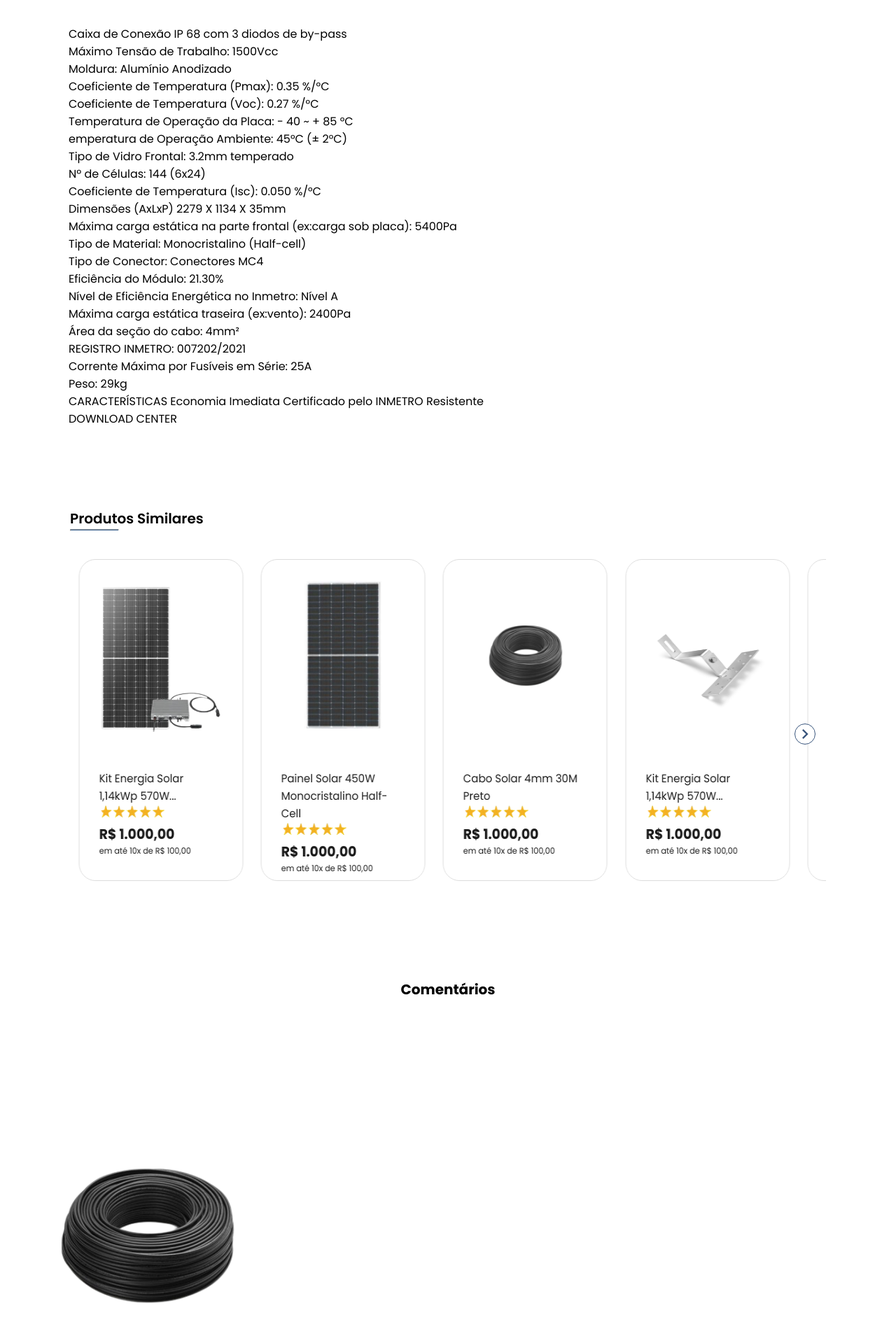
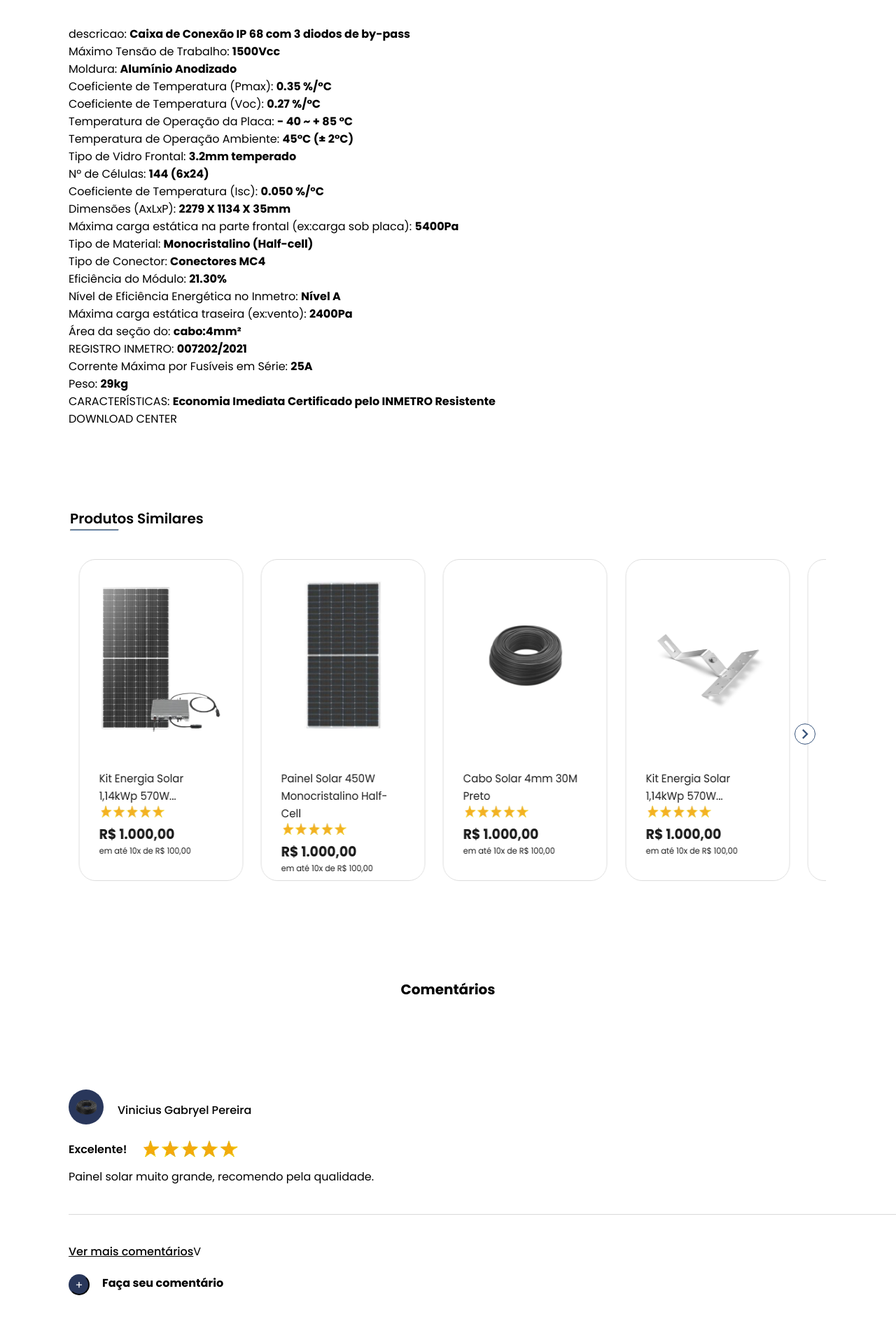
Before and after one commit to hackathon-equipe/HackathonFrontEnd, a Vue app: page /produto/caboSolar in a window 1280 px wide. Shown: the part 1180-3085 px from the top of the page at 70% size. Built offline with nearby package versions, Linux system fonts and the light colour scheme.

Commit message:
FEAT : continuando a pag do produto, adicionado descricao detalhada do produto #12

```diff
--- a/src/components/produtos/ProdutoComponent.vue
+++ b/src/components/produtos/ProdutoComponent.vue
@@ -6,7 +6,8 @@ const props = defineProps({
   img: String,
   nome: String,
   preco: String,
-  parcelas: String
+  parcelas: String,
+  VerMais: String
 })
 const imgSrc = computed(() => {
   return new URL(`../../assets/images/${props.img}.png`, import.meta.url).href
@@ -41,43 +42,94 @@ const imgSrc = computed(() => {
 
   <h1 class="titulo-descricao">Descrição do Produto</h1>
 <div class="descricao">
-  <span>Caixa de Conexão IP 68 com 3 diodos de by-pass</span>
- <span>Máximo Tensão de Trabalho: 1500Vcc</span>
- <span>Moldura: Alumínio Anodizado</span>
- <span>Coeficiente de Temperatura (Pmax): 0.35 %/°C</span>
- <span>Coeficiente de Temperatura (Voc): 0.27 %/°C</span>
- <span>Temperatura de Operação da Placa: - 40 ~ + 85 °C</span>
- <span>emperatura de Operação Ambiente: 45°C (± 2°C)</span>
- <span>Tipo de Vidro Frontal: 3.2mm temperado</span>
- <span>Nº de Células: 144 (6x24)</span>
- <span>Coeficiente de Temperatura (Isc): 0.050 %/°C</span>
- <span>Dimensões (AxLxP) 2279 X 1134 X 35mm</span>
- <span>Máxima carga estática na parte frontal (ex:carga sob placa): 5400Pa</span>
- <span>Tipo de Material: Monocristalino (Half-cell)</span>
- <span>Tipo de Conector: Conectores MC4</span>
- <span>Eficiência do Módulo: 21.30%</span>
- <span>Nível de Eficiência Energética no Inmetro: Nível A</span>
-<span>Máxima carga estática traseira (ex:vento): 2400Pa</span>
- <span>Área da seção do cabo: 4mm²</span>
- <span>REGISTRO INMETRO: 007202/2021</span>
- <span>Corrente Máxima por Fusíveis em Série: 25A</span>
- <span>Peso: 29kg</span>
- <span>CARACTERÍSTICAS Economia Imediata Certificado pelo INMETRO Resistente</span>
-<span>DOWNLOAD CENTER
-</span></div>
+  <span v-for="(value, key) of VerMais" :key="key">{{ key }}: <strong>{{ value }}</strong></span>
+  <span>DOWNLOAD CENTER</span>
+ </div>
 <div class="carousel-produtos">
   <TitleCarousel title="Produtos Similares" />
   <PadraoCarousel />
   </div>
     <h1 class="titulo-descricao">Comentários</h1>
     <div class=comentario>
-    <div class="divs"><img :src="imgSrc" /><span>Vinicius Gabryel Pereira</span></div>
-    <div><span>Excelente!</span><img src="@/assets/images/estrelas.png"/></div>
-        <div><span>Painel solar muito grande, recomendo pela qualidade.</span></div>
+    <div class="divs"><img class="usuario-img" :src="imgSrc" /><span class="nome-usuario informacao-usuario">Vinicius Gabryel Pereira</span></div>
+    <div class="divs"><span class="exelencia">Excelente!</span><img src="@/assets/images/estrelas.png"/></div>
+        <div class="divs"><span>Painel solar muito grande, recomendo pela qualidade.</span></div>
     </div>
+    <div class="ver-mais-button"> <span>Ver mais comentários</span><button>V</button></div>
+    <div class="comentario-button"><button>+</button> <span>Faça seu comentário</span></div>
+    <h1 class="titulo-orcamento">Se interessou? Faça um orçamento</h1>
+    <div class="orcamento"><button class="button-orcamento">Fazer orçamento</button></div>
 </template>
 <style scoped>
 @import url('https://fonts.googleapis.com/css2?family=Poppins:ital,wght@0,100;0,200;0,300;0,400;0,500;0,600;0,700;0,800;0,900;1,100;1,200;1,300;1,400;1,500;1,600;1,700;1,800;1,900&display=swap');
+.titulo-orcamento{
+  font-size: 20px;
+  padding: 50px 0px 20px 0px;
+  text-align: center;
+  font-weight: 610;
+}
+.orcamento{
+  display: flex;
+  align-items: center;
+  justify-content: center;
+}
+.comentario-button, .ver-mais-button{
+  margin-left: calc(10vw - 30px);
+  display: flex;
+  margin-top: 20px;
+}
+.comentario-button button{
+  width: 30px;
+  height: 30px;
+  border-radius: 50%;
+  background-color: #29375B;
+  border-color: #29375B;
+  color: rgb(255, 255, 255);
+  margin-right: 18px;
+}
+.ver-mais-button button{
+  border:none;
+  background-color: transparent;
+}
+.ver-mais-button span{
+  font-weight: 500;
+  text-decoration: underline;
+}
+.comentario-button span{
+  font-weight:650;
+}
+.nome-usuario{
+  font-weight: 500;
+  font-size: 16px;
+}
+.divs span{
+  font-size: 16px;
+}
+.exelencia{
+  margin-right:20px ;
+  font-weight: 600;
+}
+.informacao-usuario{
+  margin-left: 20px;
+}
+.comentario{
+  margin-left: calc(10vw - 30px);
+  border-bottom: 1px solid #D9D9D9;
+  padding: 28px 0px;
+  margin-bottom: 40px;
+}
+.divs{
+  display: flex;
+  align-items: center;
+  margin-bottom: 13px;
+}
+.usuario-img{
+  width: 50px;
+  height: 50px;
+  background-color: #29375b;
+  border-radius: 50%;
+  margin-bottom: 8px;
+}
 .descricao span{
   margin-left: calc(10vw - 30px);
     font-size: 16px;
@@ -89,6 +141,7 @@ const imgSrc = computed(() => {
   font-size: 20px;
   padding: 100px;
   text-align: center;
+  font-weight: 610;
 }
 .imgs {
   display: flex;
@@ -118,6 +171,16 @@ main {
 .frete {
   border-bottom: 1px solid black;
   margin-bottom: 20px;
+}
+.button-orcamento{
+  border-radius: 20px;
+  height: 45px;
+  color: white;
+  background-color: #29375b;
+  border: none;
+  font-weight: 500;
+  margin: 20px 0px;
+  padding: 10px 25px;
 }
 .button-comprar {
   border-radius: 20px;
--- a/src/stores/produtosStore.js
+++ b/src/stores/produtosStore.js
@@ -6,37 +6,181 @@ export const useProdutosStore = defineStore('produtos', () => {
       nome: 'Kit Energia Solar 1,14kWp 570W...',
       imageUrl: 'placa',
       preco: 'R$ 1.000,00',
-      parcelas: 'em até 10x de R$ 100,00'
+      parcelas: 'em até 10x de R$ 100,00',
+      VerMais: {
+        'descricao': 'Caixa de Conexão IP 68 com 3 diodos de by-pass',
+        'Máximo Tensão de Trabalho': '1500Vcc',
+        'Moldura': 'Alumínio Anodizado',
+        'Coeficiente de Temperatura (Pmax)': '0.35 %/°C',
+        'Coeficiente de Temperatura (Voc)': '0.27 %/°C',
+        'Temperatura de Operação da Placa': '- 40 ~ + 85 °C',
+        'Temperatura de Operação Ambiente': '45°C (± 2°C)',
+        'Tipo de Vidro Frontal': '3.2mm temperado',
+        'Nº de Células': '144 (6x24)',
+        'Coeficiente de Temperatura (Isc)': '0.050 %/°C',
+        'Dimensões (AxLxP)': '2279 X 1134 X 35mm',
+        'Máxima carga estática na parte frontal (ex:carga sob placa)': '5400Pa',
+        'Tipo de Material': 'Monocristalino (Half-cell)',
+        'Tipo de Conector': 'Conectores MC4',
+        'Eficiência do Módulo': '21.30%',
+        'Nível de Eficiência Energética no Inmetro': 'Nível A',
+        'Máxima carga estática traseira (ex:vento)': '2400Pa',
+        'Área da seção do': 'cabo:4mm²',
+        'REGISTRO INMETRO': '007202/2021',
+        'Corrente Máxima por Fusíveis em Série': '25A',
+        'Peso': '29kg',
+        'CARACTERÍSTICAS': 'Economia Imediata Certificado pelo INMETRO Resistente'
+      }
     },
     {
       nome: 'Painel Solar 450W Monocristalino Half-Cell',
       imageUrl: 'placa2',
       preco: 'R$ 1.000,00',
-      parcelas: 'em até 10x de R$ 100,00'
+      parcelas: 'em até 10x de R$ 100,00',
+      VerMais: {
+        'descricao': 'Caixa de Conexão IP 68 com 3 diodos de by-pass',
+        'Máximo Tensão de Trabalho': '1500Vcc',
+        'Moldura': 'Alumínio Anodizado',
+        'Coeficiente de Temperatura (Pmax)': '0.35 %/°C',
+        'Coeficiente de Temperatura (Voc)': '0.27 %/°C',
+        'Temperatura de Operação da Placa': '- 40 ~ + 85 °C',
+        'Temperatura de Operação Ambiente': '45°C (± 2°C)',
+        'Tipo de Vidro Frontal': '3.2mm temperado',
+        'Nº de Células': '144 (6x24)',
+        'Coeficiente de Temperatura (Isc)': '0.050 %/°C',
+        'Dimensões (AxLxP)': '2279 X 1134 X 35mm',
+        'Máxima carga estática na parte frontal (ex:carga sob placa)': '5400Pa',
+        'Tipo de Material': 'Monocristalino (Half-cell)',
+        'Tipo de Conector': 'Conectores MC4',
+        'Eficiência do Módulo': '21.30%',
+        'Nível de Eficiência Energética no Inmetro': 'Nível A',
+        'Máxima carga estática traseira (ex:vento)': '2400Pa',
+        'Área da seção do': 'cabo:4mm²',
+        'REGISTRO INMETRO': '007202/2021',
+        'Corrente Máxima por Fusíveis em Série': '25A',
+        'Peso': '29kg',
+        'CARACTERÍSTICAS': 'Economia Imediata Certificado pelo INMETRO Resistente'
+      }
     },
     {
       nome: 'Cabo Solar 4mm 30M Preto',
       imageUrl: 'caboSolar',
       preco: 'R$ 1.000,00',
-      parcelas: 'em até 10x de R$ 100,00'
+      parcelas: 'em até 10x de R$ 100,00',
+      VerMais: {
+        'descricao': 'Caixa de Conexão IP 68 com 3 diodos de by-pass',
+        'Máximo Tensão de Trabalho': '1500Vcc',
+        'Moldura': 'Alumínio Anodizado',
+        'Coeficiente de Temperatura (Pmax)': '0.35 %/°C',
+        'Coeficiente de Temperatura (Voc)': '0.27 %/°C',
+        'Temperatura de Operação da Placa': '- 40 ~ + 85 °C',
+        'Temperatura de Operação Ambiente': '45°C (± 2°C)',
+        'Tipo de Vidro Frontal': '3.2mm temperado',
+        'Nº de Células': '144 (6x24)',
+        'Coeficiente de Temperatura (Isc)': '0.050 %/°C',
+        'Dimensões (AxLxP)': '2279 X 1134 X 35mm',
+        'Máxima carga estática na parte frontal (ex:carga sob placa)': '5400Pa',
+        'Tipo de Material': 'Monocristalino (Half-cell)',
+        'Tipo de Conector': 'Conectores MC4',
+        'Eficiência do Módulo': '21.30%',
+        'Nível de Eficiência Energética no Inmetro': 'Nível A',
+        'Máxima carga estática traseira (ex:vento)': '2400Pa',
+        'Área da seção do': 'cabo:4mm²',
+        'REGISTRO INMETRO': '007202/2021',
+        'Corrente Máxima por Fusíveis em Série': '25A',
+        'Peso': '29kg',
+        'CARACTERÍSTICAS': 'Economia Imediata Certificado pelo INMETRO Resistente'
+      }
     },
     {
       nome: 'Kit Energia Solar 1,14kWp 570W...',
       imageUrl: 'estruturaSolar',
       preco: 'R$ 1.000,00',
-      parcelas: 'em até 10x de R$ 100,00'
+      parcelas: 'em até 10x de R$ 100,00',
+      VerMais: {
+        'descricao': 'Caixa de Conexão IP 68 com 3 diodos de by-pass',
+        'Máximo Tensão de Trabalho': '1500Vcc',
+        'Moldura': 'Alumínio Anodizado',
+        'Coeficiente de Temperatura (Pmax)': '0.35 %/°C',
+        'Coeficiente de Temperatura (Voc)': '0.27 %/°C',
+        'Temperatura de Operação da Placa': '- 40 ~ + 85 °C',
+        'Temperatura de Operação Ambiente': '45°C (± 2°C)',
+        'Tipo de Vidro Frontal': '3.2mm temperado',
+        'Nº de Células': '144 (6x24)',
+        'Coeficiente de Temperatura (Isc)': '0.050 %/°C',
+        'Dimensões (AxLxP)': '2279 X 1134 X 35mm',
+        'Máxima carga estática na parte frontal (ex:carga sob placa)': '5400Pa',
+        'Tipo de Material': 'Monocristalino (Half-cell)',
+        'Tipo de Conector': 'Conectores MC4',
+        'Eficiência do Módulo': '21.30%',
+        'Nível de Eficiência Energética no Inmetro': 'Nível A',
+        'Máxima carga estática traseira (ex:vento)': '2400Pa',
+        'Área da seção do': 'cabo:4mm²',
+        'REGISTRO INMETRO': '007202/2021',
+        'Corrente Máxima por Fusíveis em Série': '25A',
+        'Peso': '29kg',
+        'CARACTERÍSTICAS': 'Economia Imediata Certificado pelo INMETRO Resistente'
+      }
     },
     {
       nome: 'Kit Energia Solar 1,14kWp 570W...',
       imageUrl: 'placa3',
       preco: 'R$ 1.000,00',
-      parcelas: 'em até 10x de R$ 100,00'
+      parcelas: 'em até 10x de R$ 100,00',
+      VerMais: {
+        'descricao': 'Caixa de Conexão IP 68 com 3 diodos de by-pass',
+        'Máximo Tensão de Trabalho': '1500Vcc',
+        'Moldura': 'Alumínio Anodizado',
+        'Coeficiente de Temperatura (Pmax)': '0.35 %/°C',
+        'Coeficiente de Temperatura (Voc)': '0.27 %/°C',
+        'Temperatura de Operação da Placa': '- 40 ~ + 85 °C',
+        'Temperatura de Operação Ambiente': '45°C (± 2°C)',
+        'Tipo de Vidro Frontal': '3.2mm temperado',
+        'Nº de Células': '144 (6x24)',
+        'Coeficiente de Temperatura (Isc)': '0.050 %/°C',
+        'Dimensões (AxLxP)': '2279 X 1134 X 35mm',
+        'Máxima carga estática na parte frontal (ex:carga sob placa)': '5400Pa',
+        'Tipo de Material': 'Monocristalino (Half-cell)',
+        'Tipo de Conector': 'Conectores MC4',
+        'Eficiência do Módulo': '21.30%',
+        'Nível de Eficiência Energética no Inmetro': 'Nível A',
+        'Máxima carga estática traseira (ex:vento)': '2400Pa',
+        'Área da seção do': 'cabo:4mm²',
+        'REGISTRO INMETRO': '007202/2021',
+        'Corrente Máxima por Fusíveis em Série': '25A',
+        'Peso': '29kg',
+        'CARACTERÍSTICAS': 'Economia Imediata Certificado pelo INMETRO Resistente'
+      }
     },
     {
       nome: 'ultimo',
       imageUrl: 'placa',
       preco: 'R$ 1.000,00',
-      parcelas: 'em até 10x de R$ 100,00'
+      parcelas: 'em até 10x de R$ 100,00',
+      VerMais: {
+        'descricao': 'Caixa de Conexão IP 68 com 3 diodos de by-pass',
+        'Máximo Tensão de Trabalho': '1500Vcc',
+        'Moldura': 'Alumínio Anodizado',
+        'Coeficiente de Temperatura (Pmax)': '0.35 %/°C',
+        'Coeficiente de Temperatura (Voc)': '0.27 %/°C',
+        'Temperatura de Operação da Placa': '- 40 ~ + 85 °C',
+        'Temperatura de Operação Ambiente': '45°C (± 2°C)',
+        'Tipo de Vidro Frontal': '3.2mm temperado',
+        'Nº de Células': '144 (6x24)',
+        'Coeficiente de Temperatura (Isc)': '0.050 %/°C',
+        'Dimensões (AxLxP)': '2279 X 1134 X 35mm',
+        'Máxima carga estática na parte frontal (ex:carga sob placa)': '5400Pa',
+        'Tipo de Material': 'Monocristalino (Half-cell)',
+        'Tipo de Conector': 'Conectores MC4',
+        'Eficiência do Módulo': '21.30%',
+        'Nível de Eficiência Energética no Inmetro': 'Nível A',
+        'Máxima carga estática traseira (ex:vento)': '2400Pa',
+        'Área da seção do': 'cabo:4mm²',
+        'REGISTRO INMETRO': '007202/2021',
+        'Corrente Máxima por Fusíveis em Série': '25A',
+        'Peso': '29kg',
+        'CARACTERÍSTICAS': 'Economia Imediata Certificado pelo INMETRO Resistente'
+      }
     }
   ]
   return { produtos }
--- a/src/views/ProdutoView.vue
+++ b/src/views/ProdutoView.vue
@@ -17,6 +17,7 @@ const ProdutosStore = useProdutosStore()
       :nome="text.nome"
       :preco="text.preco"
       :parcelas="text.parcelas"
+      :VerMais="text.VerMais"
     />
   </div>
 </template>
```
